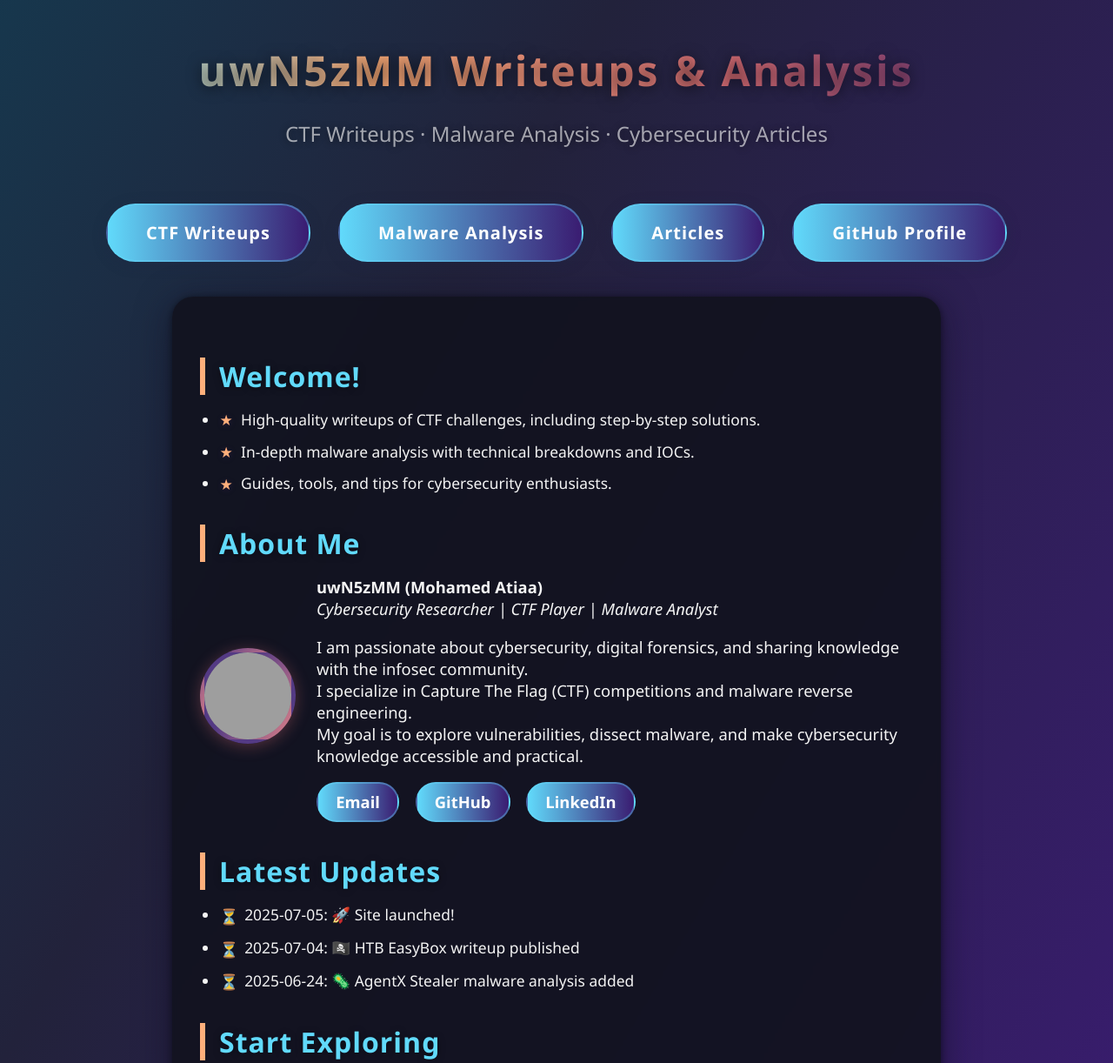
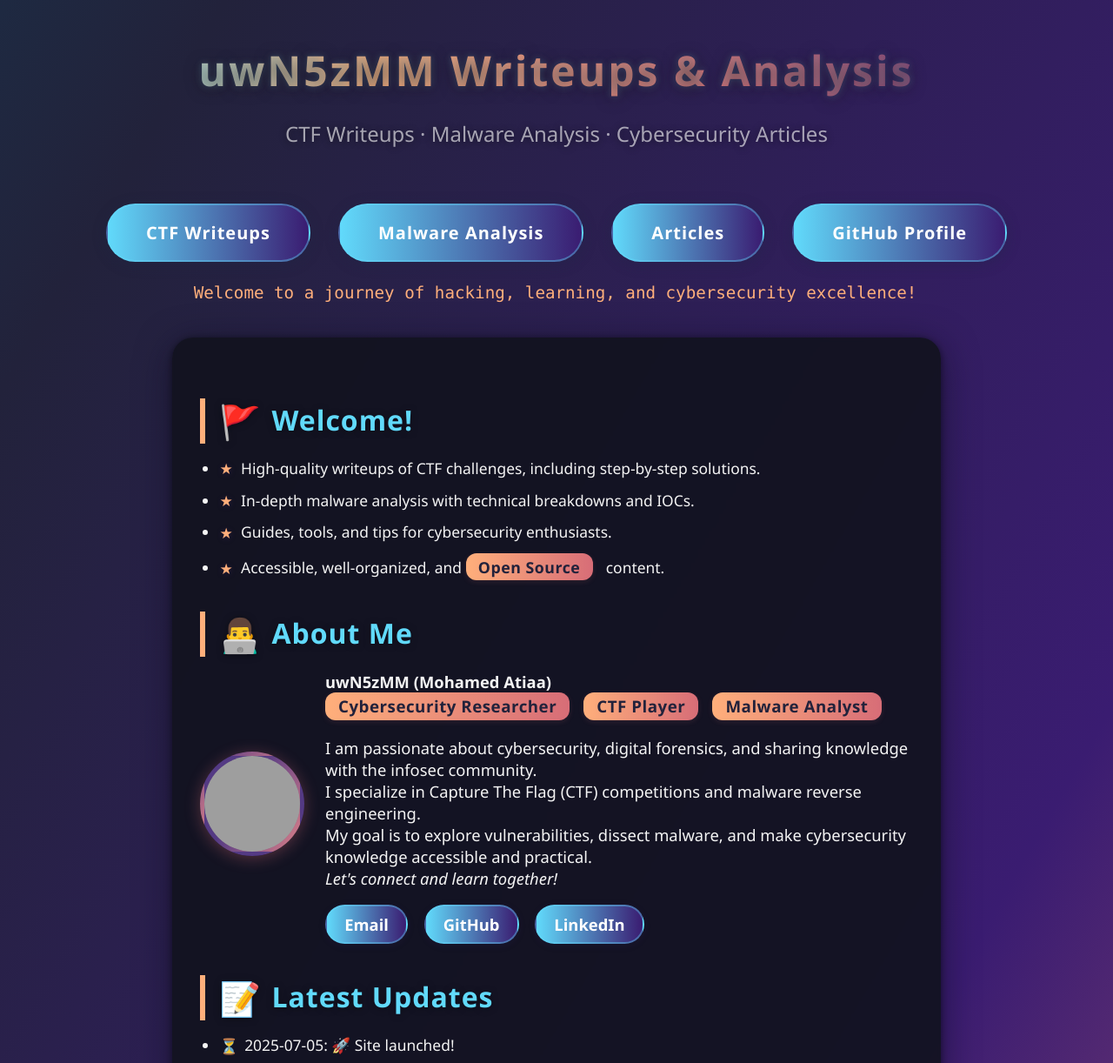
Before and after one commit to meto0x0/meto0x01, a plain HTML site: page index.html in a window 1280 px wide. Shown: the top 1222 px of the page at 87% size. Drawn offline with Linux system fonts and the light colour scheme; grey boxes are pictures that could not be loaded.

Commit message:
Update index.html

```diff
--- a/index.html
+++ b/index.html
@@ -4,6 +4,8 @@
   <meta charset="UTF-8">
   <title>uwN5zMM Writeups & Analysis</title>
   <meta name="viewport" content="width=device-width, initial-scale=1">
+  <meta name="description" content="CTF Writeups, Malware Analysis, and Cybersecurity Articles by Mohamed Atiaa (uwN5zMM)">
+  <link rel="icon" href="https://avatars.githubusercontent.com/u/1003503246?v=4" type="image/png">
   <style>
     /* Animated Gradient Background */
     body {
@@ -14,6 +16,7 @@
       background: linear-gradient(120deg, #1e2746, #2d213f, #0b4c5f, #22223b, #3a1c71, #d76d77, #ffaf7b);
       background-size: 400% 400%;
       animation: gradientBG 18s ease-in-out infinite;
+      scroll-behavior: smooth;
     }
     @keyframes gradientBG {
       0% {background-position: 0% 50%;}
@@ -35,6 +38,11 @@
       background: linear-gradient(90deg, #61dafb, #ffaf7b, #d76d77, #3a1c71);
       -webkit-background-clip: text;
       -webkit-text-fill-color: transparent;
+      animation: textGlow 3s infinite alternate;
+    }
+    @keyframes textGlow {
+      from { text-shadow: 0 2px 16px #0008, 0 0 8px #61dafb44; }
+      to   { text-shadow: 0 2px 32px #d76d77bb, 0 0 18px #ffaf7b88; }
     }
     header p {
       margin: 1em 0 0 0;
@@ -59,16 +67,41 @@
       box-shadow: 0 3px 16px #1e274655;
       font-weight: bold;
       letter-spacing: 1px;
-      transition: transform 0.13s, background 0.18s, color 0.18s;
+      transition: transform 0.13s, background 0.18s, color 0.18s, box-shadow 0.18s;
       border: 2px solid #61dafb66;
       position: relative;
+      outline: none;
     }
-    nav a:hover, nav a:focus {
+    nav a:focus {
+      box-shadow: 0 0 0 3px #ffaf7b99;
+    }
+    nav a:hover, nav a:focus-visible {
       color: #3a1c71;
       background: #fff;
       transform: scale(1.09) translateY(-3px);
       border-color: #3a1c71bb;
       z-index: 2;
+      box-shadow: 0 6px 24px #3a1c7177;
+    }
+    .typewriter {
+      width: max-content;
+      font-family: 'Fira Mono', 'Consolas', monospace;
+      color: #ffaf7b;
+      font-size: 1.2em;
+      margin: 0 auto 2em auto;
+      white-space: nowrap;
+      overflow: hidden;
+      border-right: 3px solid #ffaf7b;
+      animation:
+        typing 2.7s steps(32, end) 1,
+        blink 0.8s step-end infinite alternate;
+    }
+    @keyframes typing {
+      from { width: 0; }
+      to { width: 24em; }
+    }
+    @keyframes blink {
+      50% { border-color: transparent; }
     }
     main {
       max-width: 820px;
@@ -92,6 +125,12 @@
       padding-left: 0.5em;
       letter-spacing: 1px;
       text-shadow: 0 1px 8px #0006;
+      position: relative;
+    }
+    h2 .emoji {
+      font-size: 1.2em;
+      margin-right: 0.3em;
+      vertical-align: -0.1em;
     }
     ul {
       padding-left: 1.4em;
@@ -120,20 +159,26 @@
       align-items: center;
       gap: 1.5em;
       flex-wrap: wrap;
+      margin-bottom: 1.2em;
     }
     .avatar {
-      width: 100px;
-      height: 100px;
+      width: 110px;
+      height: 110px;
       border-radius: 50%;
       background: linear-gradient(120deg, #3a1c71 40%, #d76d77 100%);
       border: 5px solid #fff2;
       box-shadow: 0 3px 18px #d76d7755;
       object-fit: cover;
       margin-bottom: 0.5em;
+      transition: box-shadow 0.2s;
+    }
+    .avatar:hover {
+      box-shadow: 0 8px 32px #ffaf7ba0, 0 0 0 4px #61dafb90;
     }
     .about-text {
       flex: 1;
       font-size: 1.15em;
+      min-width: 220px;
     }
     .about-links {
       margin-top: 1em;
@@ -150,14 +195,28 @@
       padding: 0.45em 1.1em;
       border-radius: 30px;
       font-weight: bold;
-      transition: background 0.18s, color 0.18s;
+      transition: background 0.18s, color 0.18s, box-shadow 0.16s;
       border: 2px solid #61dafb66;
       font-size: 1em;
+      box-shadow: 0 2px 8px #3a1c7122;
     }
     .about-links a:hover, .about-links a:focus {
       color: #3a1c71;
       background: #fff;
       border-color: #3a1c71bb;
+      box-shadow: 0 4px 16px #3a1c7180;
+    }
+    .about-badge {
+      display: inline-block;
+      background: linear-gradient(90deg, #ffaf7b, #d76d77);
+      color: #22223b;
+      padding: 0.2em 0.8em;
+      border-radius: 12px;
+      font-size: 1.02em;
+      margin-right: 0.6em;
+      box-shadow: 0 2px 6px #d76d7722;
+      font-weight: bold;
+      letter-spacing: 0.5px;
     }
     code {
       background: #222c;
@@ -165,6 +224,33 @@
       padding: 0.2em 0.5em;
       border-radius: 4px;
       font-size: 1em;
+    }
+    .scroll-top {
+      position: fixed;
+      right: 1.5em;
+      bottom: 1.5em;
+      background: linear-gradient(120deg, #61dafb, #3a1c71);
+      color: #fff;
+      border: none;
+      border-radius: 50%;
+      width: 50px;
+      height: 50px;
+      font-size: 2em;
+      box-shadow: 0 2px 16px #3a1c7166;
+      cursor: pointer;
+      z-index: 50;
+      transition: background 0.2s, color 0.2s, transform 0.12s;
+      display: none;
+      align-items: center;
+      justify-content: center;
+    }
+    .scroll-top.show {
+      display: flex;
+      animation: fadeIn 0.5s;
+    }
+    @keyframes fadeIn {
+      from { opacity: 0; transform: scale(0.7);}
+      to   { opacity: 1; transform: scale(1);}
     }
     footer {
       text-align: center;
@@ -181,6 +267,12 @@
       header { padding: 2rem 0.5rem 1.2rem 0.5rem; }
       h1 { font-size: 2.1em; }
       h2 { font-size: 1.3em; }
+      .avatar { width: 80px; height: 80px; }
+    }
+    /* Accessibility: high contrast for focus */
+    a:focus-visible, .about-links a:focus-visible, nav a:focus-visible {
+      outline: 2.5px solid #ffaf7b;
+      outline-offset: 2px;
     }
   </style>
 </head>
@@ -193,39 +285,44 @@
     <a href="writeups/">CTF Writeups</a>
     <a href="malware-analysis/">Malware Analysis</a>
     <a href="articles/">Articles</a>
-    <a href="https://github.com/uwN5zMM" target="_blank">GitHub Profile</a>
+    <a href="https://github.com/uwN5zMM" target="_blank" rel="noopener">GitHub Profile</a>
   </nav>
+  <div class="typewriter" id="typewriter"></div>
   <main>
     <section>
-      <h2>Welcome!</h2>
+      <h2><span class="emoji">🚩</span>Welcome!</h2>
       <ul class="wow-list">
         <li>High-quality writeups of CTF challenges, including step-by-step solutions.</li>
         <li>In-depth malware analysis with technical breakdowns and IOCs.</li>
         <li>Guides, tools, and tips for cybersecurity enthusiasts.</li>
+        <li>Accessible, well-organized, and <span class="about-badge">Open Source</span> content.</li>
       </ul>
     </section>
     <section>
-      <h2>About Me</h2>
+      <h2><span class="emoji">👨‍💻</span>About Me</h2>
       <div class="about-me">
         <img src="https://avatars.githubusercontent.com/u/1003503246?v=4" alt="uwN5zMM avatar" class="avatar">
         <div class="about-text">
           <strong>uwN5zMM (Mohamed Atiaa)</strong><br>
-          <em>Cybersecurity Researcher | CTF Player | Malware Analyst</em>
+          <span class="about-badge">Cybersecurity Researcher</span>
+          <span class="about-badge">CTF Player</span>
+          <span class="about-badge">Malware Analyst</span>
           <p>
             I am passionate about cybersecurity, digital forensics, and sharing knowledge with the infosec community.<br>
             I specialize in Capture The Flag (CTF) competitions and malware reverse engineering.<br>
-            My goal is to explore vulnerabilities, dissect malware, and make cybersecurity knowledge accessible and practical.
+            My goal is to explore vulnerabilities, dissect malware, and make cybersecurity knowledge accessible and practical.<br>
+            <em>Let's connect and learn together!</em>
           </p>
           <div class="about-links">
             <a href="mailto:uwN5zMM@protonmail.com" target="_blank">Email</a>
-            <a href="https://github.com/uwN5zMM" target="_blank">GitHub</a>
-            <a href="https://www.linkedin.com/in/mohamed-atiaa-185202299/" target="_blank">LinkedIn</a>
+            <a href="https://github.com/uwN5zMM" target="_blank" rel="noopener">GitHub</a>
+            <a href="https://www.linkedin.com/in/mohamed-atiaa-185202299/" target="_blank" rel="noopener">LinkedIn</a>
           </div>
         </div>
       </div>
     </section>
     <section>
-      <h2>Latest Updates</h2>
+      <h2><span class="emoji">📝</span>Latest Updates</h2>
       <ul class="update-list">
         <li>2025-07-05: 🚀 Site launched!</li>
         <li>2025-07-04: 🏴‍☠️ HTB EasyBox writeup published</li>
@@ -233,7 +330,7 @@
       </ul>
     </section>
     <section>
-      <h2>Start Exploring</h2>
+      <h2><span class="emoji">🔗</span>Start Exploring</h2>
       <ul>
         <li><a href="writeups/">Browse all CTF writeups &rarr;</a></li>
         <li><a href="malware-analysis/">See malware analysis reports &rarr;</a></li>
@@ -241,8 +338,35 @@
       </ul>
     </section>
   </main>
+  <button class="scroll-top" id="scrollTopBtn" aria-label="Scroll to top">↑</button>
   <footer>
-    &copy; 2025 uwN5zMM &mdash; Powered by <a href="https://pages.github.com/" style="color:#61dafb;" target="_blank">GitHub Pages</a>
+    &copy; 2025 uwN5zMM &mdash; Powered by
+    <a href="https://pages.github.com/" style="color:#61dafb;" target="_blank" rel="noopener">GitHub Pages</a>
   </footer>
+  <script>
+    // Typewriter welcome message
+    const msg = "Welcome to a journey of hacking, learning, and cybersecurity excellence!";
+    let i = 0;
+    const tw = document.getElementById('typewriter');
+    function typeWriter() {
+      if (i <= msg.length) {
+        tw.textContent = msg.slice(0, i);
+        i++;
+        setTimeout(typeWriter, 38);
+      }
+    }
+    typeWriter();
+
+    // Scroll-to-top button
+    const scrollBtn = document.getElementById('scrollTopBtn');
+    window.addEventListener('scroll', () => {
+      if (window.scrollY > 300) {
+        scrollBtn.classList.add('show');
+      } else {
+        scrollBtn.classList.remove('show');
+      }
+    });
+    scrollBtn.addEventListener('click', () => window.scrollTo({top:0, behavior:'smooth'}));
+  </script>
 </body>
 </html>
```
